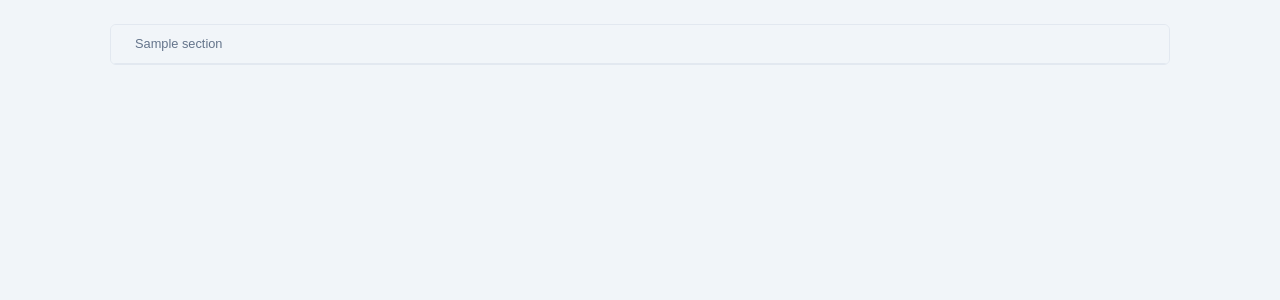
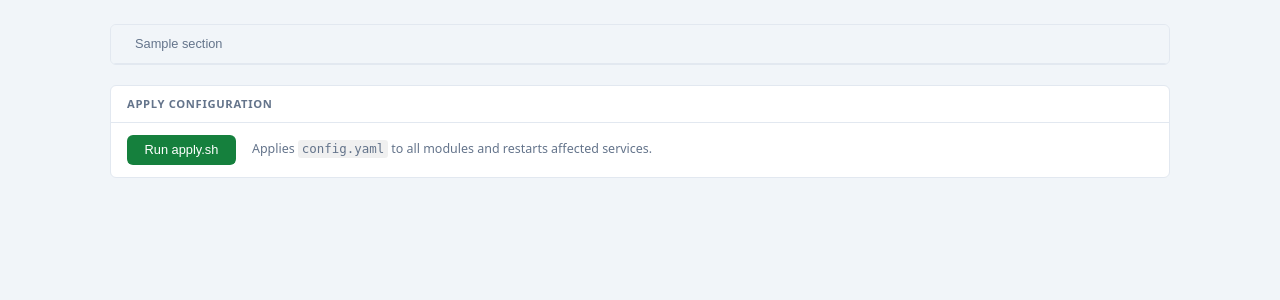
Before and after one commit to mcoin/NASe, a FastAPI app: template modules/web/app/templates/config.html in a window 1280 px wide. Shown: the part 93-393 px from the top of the page. Run offline with FastAPI, Linux system fonts and the light colour scheme; the template is opened without the code that fills it: most values are stand-ins (such as "Sample title", 1, 10 or a date in 2020); some libraries are stand-ins or nearby versions.

Commit message:
Add Apply button to config page with streaming output
Adds a GET /apply SSE endpoint that runs apply.sh and streams its
stdout/stderr line-by-line to the browser. The config page gains an
Apply card with a Run apply.sh button, a live terminal-style output
panel (same log colouring), and a status badge (running/ok/failed).
An asyncio lock prevents concurrent apply runs.

Also preserves YAML comments when saving config sections by restoring
the ruamel .ca comment attribute after replacing the section value.

Co-Authored-By: Claude Sonnet 4.6 <noreply@anthropic.com>

```diff
--- a/modules/web/app/main.py
+++ b/modules/web/app/main.py
@@ -2,6 +2,7 @@
 """NASe web dashboard — FastAPI + HTMX."""
 from __future__ import annotations
 
+import asyncio
 import os
 import subprocess
 from datetime import datetime
@@ -9,7 +10,7 @@ from pathlib import Path
 
 import yaml
 from fastapi import FastAPI, Query, Request
-from fastapi.responses import HTMLResponse
+from fastapi.responses import HTMLResponse, StreamingResponse
 from fastapi.staticfiles import StaticFiles
 from fastapi.templating import Jinja2Templates
 from ruamel.yaml import YAML as RuamelYAML
@@ -184,7 +185,11 @@ def _save_section(section: str, yaml_text: str) -> None:
     new_value = ry.load(yaml_text)
     with open(CONFIG_FILE) as f:
         doc = ry.load(f)
+    # Preserve any block/inline comments attached to this key in the top-level map.
+    ca = doc.ca.items.get(section)
     doc[section] = new_value
+    if ca is not None:
+        doc.ca.items[section] = ca
     with open(CONFIG_FILE, "w") as f:
         ry.dump(doc, f)
 
@@ -252,3 +257,37 @@ async def save_config_section(request: Request, section: str):
 
     return templates.TemplateResponse(request, "partials/save_result.html",
                                       {"success": True, "message": ""})
+
+# ── Apply ──────────────────────────────────────────────────────────────────────
+_apply_lock = asyncio.Lock()
+
+@app.get("/apply")
+async def apply_config():
+    """Stream apply.sh output as Server-Sent Events."""
+    if _apply_lock.locked():
+        async def _busy():
+            yield "data: [apply already running]\n\n"
+            yield "event: done\ndata: 1\n\n"
+        return StreamingResponse(_busy(), media_type="text/event-stream",
+                                 headers={"Cache-Control": "no-cache",
+                                          "X-Accel-Buffering": "no"})
+
+    async def _stream():
+        async with _apply_lock:
+            proc = await asyncio.create_subprocess_exec(
+                str(REPO_ROOT / "apply.sh"),
+                stdout=asyncio.subprocess.PIPE,
+                stderr=asyncio.subprocess.STDOUT,
+                cwd=str(REPO_ROOT),
+            )
+            async for raw in proc.stdout:
+                line = raw.decode(errors="replace").rstrip("\n")
+                # Escape SSE special chars (newlines inside data field)
+                line = line.replace("\n", " ")
+                yield f"data: {line}\n\n"
+            await proc.wait()
+            yield f"event: done\ndata: {proc.returncode}\n\n"
+
+    return StreamingResponse(_stream(), media_type="text/event-stream",
+                             headers={"Cache-Control": "no-cache",
+                                      "X-Accel-Buffering": "no"})
--- a/modules/web/app/static/style.css
+++ b/modules/web/app/static/style.css
@@ -264,6 +264,61 @@ td.mono  { font-family: monospace; font-size: 0.8rem; color: var(--muted); }
   border-radius: 3px;
 }
 
+/* ── Apply card ──────────────────────────────────────────────────────────── */
+.apply-toolbar {
+  display: flex;
+  align-items: center;
+  gap: 1rem;
+  padding: 0.75rem 1rem;
+}
+
+.apply-hint {
+  font-size: 0.78rem;
+  color: var(--muted);
+}
+
+.apply-hint code {
+  font-family: monospace;
+  background: rgba(0,0,0,0.06);
+  padding: 0.1em 0.3em;
+  border-radius: 3px;
+}
+
+.btn-apply {
+  background: #15803d;
+  color: #fff;
+  border: none;
+  padding: 0.45rem 1.1rem;
+  border-radius: var(--radius);
+  font-size: 0.8rem;
+  font-weight: 500;
+  cursor: pointer;
+  transition: background 0.15s;
+  white-space: nowrap;
+}
+
+.btn-apply:hover    { background: #166534; }
+.btn-apply:disabled { background: #6b7280; cursor: not-allowed; }
+
+.apply-status { font-size: 0.7rem; font-weight: 600; }
+.apply-status-running { color: var(--warn); }
+.apply-status-ok      { color: var(--ok);   }
+.apply-status-err     { color: var(--err);  }
+
+.apply-wrap { border-top: 1px solid var(--border); }
+
+.apply-panel {
+  font-family: "SF Mono", "Fira Code", "Cascadia Code", monospace;
+  font-size: 0.75rem;
+  line-height: 1.6;
+  background: #0f172a;
+  color: #94a3b8;
+  padding: 0.9rem 1rem;
+  max-height: 480px;
+  overflow-y: auto;
+  border-radius: 0 0 var(--radius) var(--radius);
+}
+
 /* ── HTMX loading indicator ──────────────────────────────────────────────── */
 .htmx-indicator { opacity: 0; transition: opacity 0.2s; }
 .htmx-request .htmx-indicator { opacity: 1; }
--- a/modules/web/app/templates/config.html
+++ b/modules/web/app/templates/config.html
@@ -29,6 +29,22 @@
   {% endfor %}
 </div>
 
+<div class="card">
+  <div class="card-head">
+    <span>Apply configuration</span>
+    <span class="apply-status" id="apply-status"></span>
+  </div>
+  <div class="card-body">
+    <div class="apply-toolbar">
+      <button id="apply-btn" class="btn-apply" onclick="runApply()">Run apply.sh</button>
+      <span class="apply-hint">Applies <code>config.yaml</code> to all modules and restarts affected services.</span>
+    </div>
+    <div id="apply-wrap" class="apply-wrap" style="display:none">
+      <div id="apply-output" class="apply-panel"></div>
+    </div>
+  </div>
+</div>
+
 {% endblock %}
 
 {% block scripts %}
@@ -39,5 +55,67 @@
     document.getElementById("panel-" + key).classList.add("active");
     document.querySelector('[data-tab="' + key + '"]').classList.add("active");
   }
+
+  function applyClass(text) {
+    if (text.includes("[OK   ]")) return "log-ok";
+    if (text.includes("[WARN ]")) return "log-warn";
+    if (text.includes("[ERROR]")) return "log-err";
+    if (text.includes("[-----]")) return "log-section";
+    return "log-info";
+  }
+
+  function runApply() {
+    var btn    = document.getElementById("apply-btn");
+    var out    = document.getElementById("apply-output");
+    var wrap   = document.getElementById("apply-wrap");
+    var status = document.getElementById("apply-status");
+
+    btn.disabled = true;
+    out.innerHTML = "";
+    wrap.style.display = "block";
+    status.textContent = "running…";
+    status.className = "apply-status apply-status-running";
+
+    var es = new EventSource("/apply");
+
+    es.onmessage = function(e) {
+      var div = document.createElement("div");
+      div.className = applyClass(e.data);
+      div.textContent = e.data;
+      out.appendChild(div);
+      out.scrollTop = out.scrollHeight;
+    };
+
+    es.addEventListener("done", function(e) {
+      es.close();
+      btn.disabled = false;
+      var code = parseInt(e.data, 10);
+      var msg = document.createElement("div");
+      if (code === 0) {
+        msg.className = "log-ok";
+        msg.textContent = "— apply finished successfully —";
+        status.textContent = "ok";
+        status.className = "apply-status apply-status-ok";
+      } else {
+        msg.className = "log-err";
+        msg.textContent = "— apply failed (exit " + code + ") —";
+        status.textContent = "failed";
+        status.className = "apply-status apply-status-err";
+      }
+      out.appendChild(msg);
+      out.scrollTop = out.scrollHeight;
+    });
+
+    es.onerror = function() {
+      es.close();
+      btn.disabled = false;
+      var msg = document.createElement("div");
+      msg.className = "log-err";
+      msg.textContent = "— connection error —";
+      out.appendChild(msg);
+      status.textContent = "error";
+      status.className = "apply-status apply-status-err";
+    };
+  }
 </script>
 {% endblock %}
```
